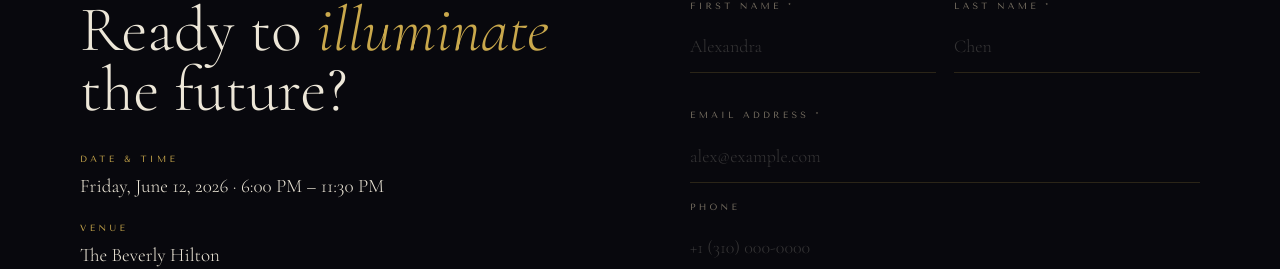
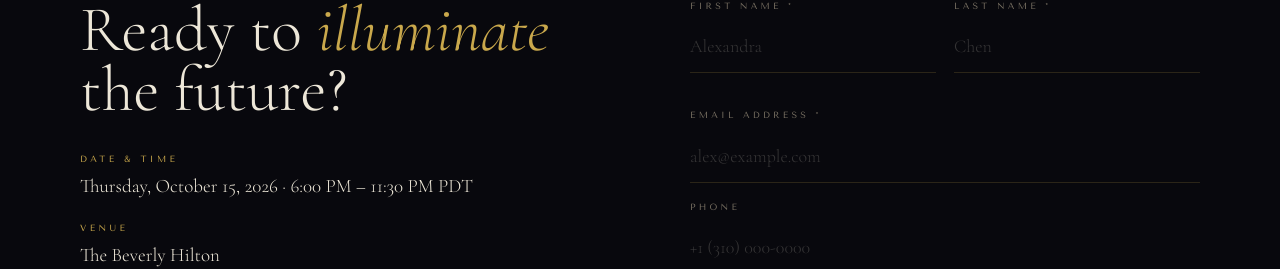
Before and after one commit to Eyoab11/illuminate-life-gala, a Next.js app: page / in a window 1280 px wide. Shown: the part 6766-7035 px from the top of the page. Built offline with nearby package versions, Linux system fonts and the light colour scheme; no server answers.

Commit message:
fix: changed the date of the event

```diff
--- a/app/layout.tsx
+++ b/app/layout.tsx
@@ -3,7 +3,7 @@ import './globals.css';
 
 export const metadata: Metadata = {
   title: 'Illuminate Life Gala',
-  description: 'The Third Annual Illuminate Life Gala — Friday, June 12, 2026. The Beverly Hilton, Beverly Hills. A philanthropic evening for mental health, recovery, and surgical access.',
+  description: 'The Second Annual Illuminate Life Gala — Thursday, October 15, 2026. The Beverly Hilton, Beverly Hills. A philanthropic evening for mental health, recovery, and surgical access.',
 };
 
 export default function RootLayout({
--- a/components/Contact.tsx
+++ b/components/Contact.tsx
@@ -127,7 +127,7 @@ export default function Contact() {
           <div className="ct-details reveal">
             <div>
               <p className="ct-label">Date & Time</p>
-              <p className="ct-value">Friday, June 12, 2026 · 6:00 PM – 11:30 PM</p>
+              <p className="ct-value">Thursday, October 15, 2026 · 6:00 PM – 11:30 PM PDT</p>
             </div>
             <div>
               <p className="ct-label">Venue</p>
--- a/components/Footer.tsx
+++ b/components/Footer.tsx
@@ -31,7 +31,7 @@ export default function Footer() {
         <div>
           <p className="footer-col-title">Event Info</p>
           <ul className="footer-links">
-            <li><Link href="#">June 12, 2026</Link></li>
+            <li><Link href="#">October 15, 2026</Link></li>
             <li><Link href="#">The Beverly Hilton</Link></li>
             <li><Link href="#">Beverly Hills, CA</Link></li>
             <li><Link href="#">6:00 PM – 11:30 PM</Link></li>
```
